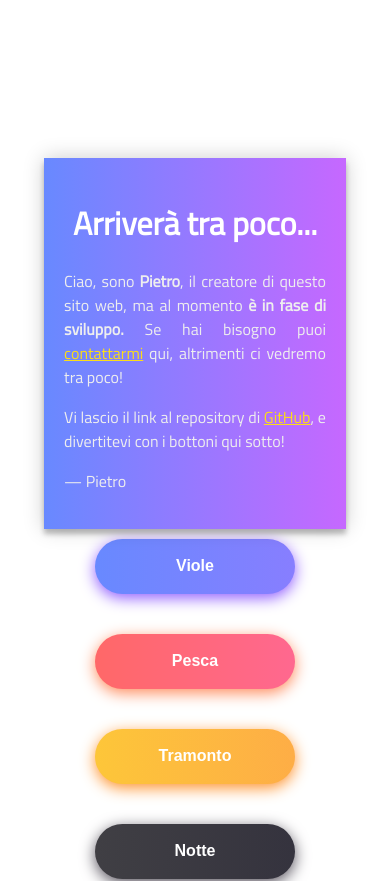
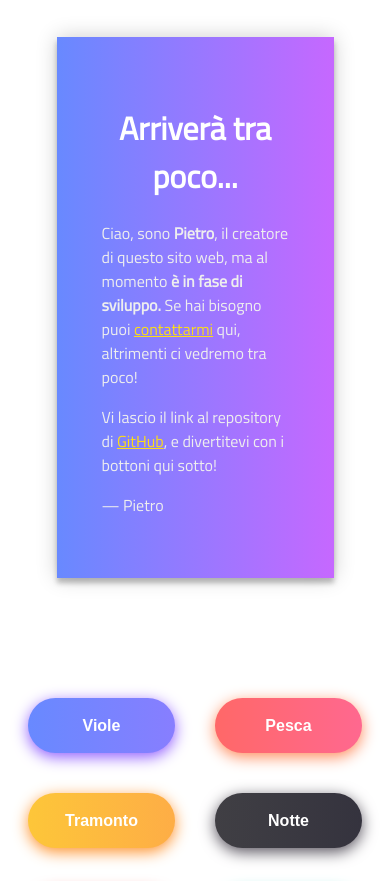
Before and after one commit to pietro2356/rocchionetworkrepo, an Angular app: page / in a window 390 px wide. Shown: the top 881 px of the page. Built offline with nearby package versions, Linux system fonts and the light colour scheme.

Commit message:
Aggiustato stile bottoni

```diff
--- a/src/app/app.component.css
+++ b/src/app/app.component.css
@@ -36,40 +36,18 @@ body {
   margin-top: 10%;
 }
 
-/*
-    TODO: FIXARE POSIZIONE BOTTONI
-*/
-@media screen and (max-width: 900px) {
-  .content{
-    margin: 0 auto 10px;
-    padding: 20px;
-    max-width: 70%;
-    top: 150px;
-    text-align: justify;
-  }
-
-  .btn_content{
-    padding-top: 100px;
-    flex-direction: column;
-  }
-}
-
 
 /* ---------- BUTTON ---------- */
-.btn_content {
+.btn_content{
   display: flex;
-  align-items: center;
-  justify-content: center;
-  width: 90%;
+  flex-wrap: wrap;
+
   margin: 40px auto;
-  text-align: center;
 }
 
 .btn{
-  margin: 10%;
-  text-align: center;
+  flex: 1 1 100px;
 
-  width: 200px;
   font-size: 16px;
   font-weight: 600;
   color: #fff;
```
